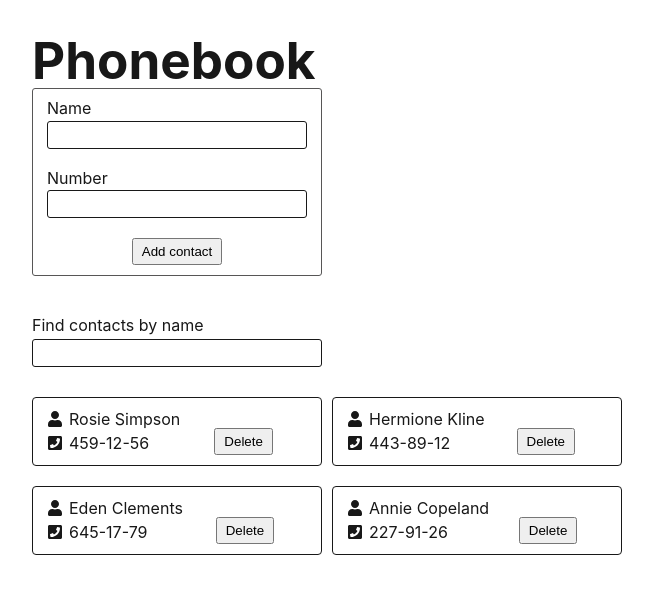
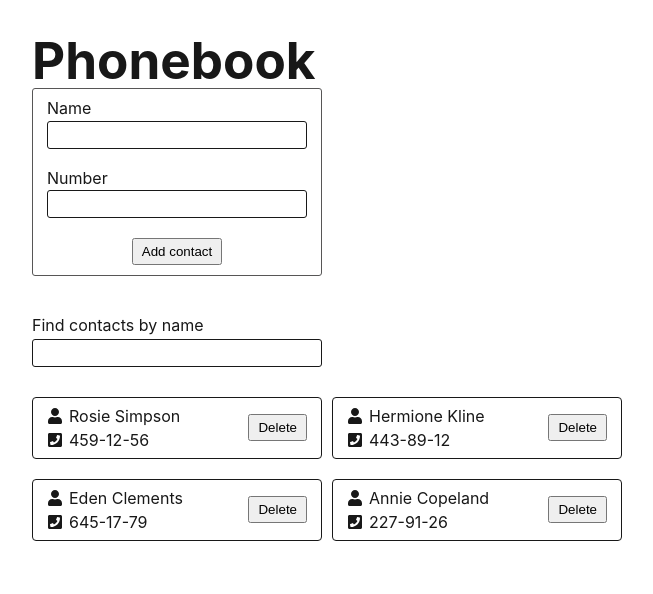
Before and after one commit to culplate/goit-react-hw-03, a React (Vite) app: page / in a window 1280 px wide. Shown: the top 594 px of the page, without its empty margins (0-653 px from the left). Built offline with nearby package versions, Linux system fonts and the light colour scheme.

Commit message:
buttons conflict style fixed

```diff
--- a/src/Components/ContactForm/ContactForm.jsx
+++ b/src/Components/ContactForm/ContactForm.jsx
@@ -23,6 +23,7 @@ export const ContactForm = ({ onAdd }) => {
       }}
       onSubmit={(values, actions) => {
         onAdd({ id: nanoid(), ...values });
+        actions.resetForm();
       }}
       validationSchema={FeedbackSchema}
     >
--- a/src/Components/ContactForm/ContactForm.module.css
+++ b/src/Components/ContactForm/ContactForm.module.css
@@ -41,7 +41,7 @@ input::-webkit-inner-spin-button {
   position: relative;
 }
 
-button {
+.form button {
   padding: 4px 8px;
   cursor: pointer;
   margin: 20px auto 0;
```
